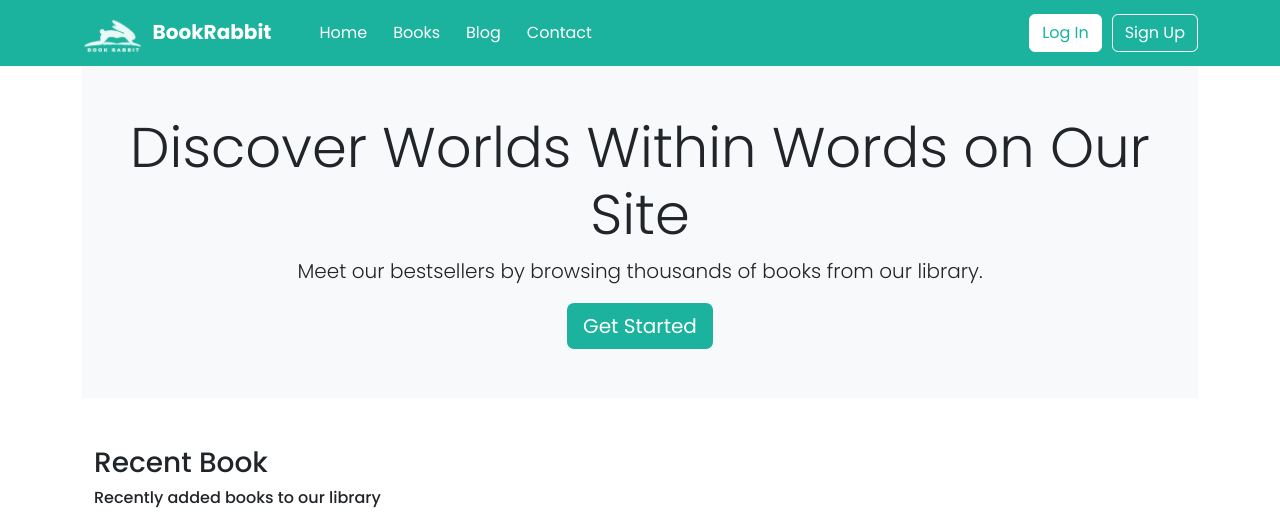
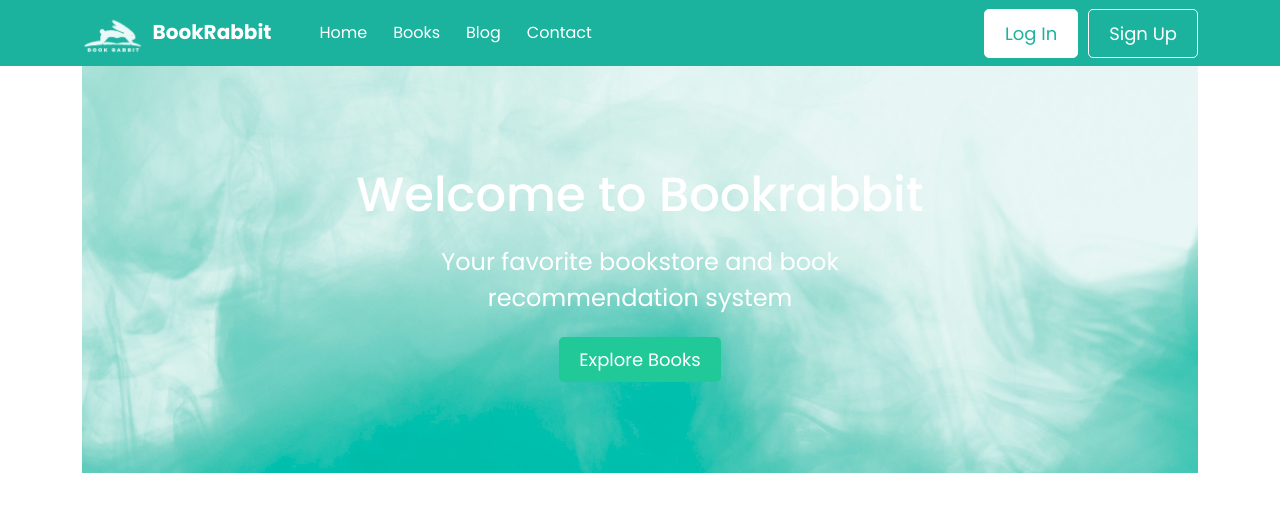
Before and after one commit to suvininimthara/book-rabbit, a React (Create React App) app in the folder client/: page / in a window 1280 px wide. Shown: the top 523 px of the page. Built offline with nearby package versions, Linux system fonts and the light colour scheme; no server answers; a web font is replaced by a local one.

Commit message:
Update HeroSection component and related styles the landing page.

```diff
--- /dev/null
+++ b/client/src/components/Hero.css
@@ -0,0 +1,35 @@
+.hero {
+    background: url('../../public/background.jpg') no-repeat center center/cover;
+    color: #fff;
+    text-align: center;
+    padding: 100px 20px;
+    width: 100%;
+}
+
+.hero-content {
+    max-width: 600px;
+    margin: 0 auto;
+}
+
+.hero h1 {
+    font-size: 48px;
+    margin-bottom: 20px;
+}
+
+.hero p {
+    font-size: 24px;
+    margin-bottom: 30px;
+}
+
+.btn-primary {
+    background-color: #20c997;
+    color: #fff;
+    padding: 10px 20px;
+    text-decoration: none;
+    border-radius: 5px;
+    font-size: 18px;
+}
+
+.btn-primary:hover {
+    background-color: #17a589;
+}
--- a/client/src/components/HeroSection.tsx
+++ b/client/src/components/HeroSection.tsx
@@ -1,20 +1,17 @@
 import React from 'react';
-import { Container, Row, Col, Button } from 'react-bootstrap';
+import './Hero.css';
+import { Link } from 'react-router-dom';
 
-const HeroSection: React.FC = () => {
-  return (
-    <section className="hero-section bg-light text-center py-5">
-      <Container>
-        <Row>
-          <Col>
-            <h1 className="display-4">Discover Worlds Within Words on Our Site</h1>
-            <p className="lead">Meet our bestsellers by browsing thousands of books from our library.</p>
-            <Button variant="primary" size="lg">Get Started</Button>
-          </Col>
-        </Row>
-      </Container>
-    </section>
-  );
+const Hero = () => {
+    return (
+        <section className="hero">
+            <div className="hero-content">
+                <h1>Welcome to Bookrabbit</h1>
+                <p>Your favorite bookstore and book recommendation system</p>
+                <Link to="/books" className="btn-primary">Explore Books</Link>
+            </div>
+        </section>
+    );
 };
 
-export default HeroSection;
+export default Hero;
```
Also changed, not shown: client/public/background.jpg.
